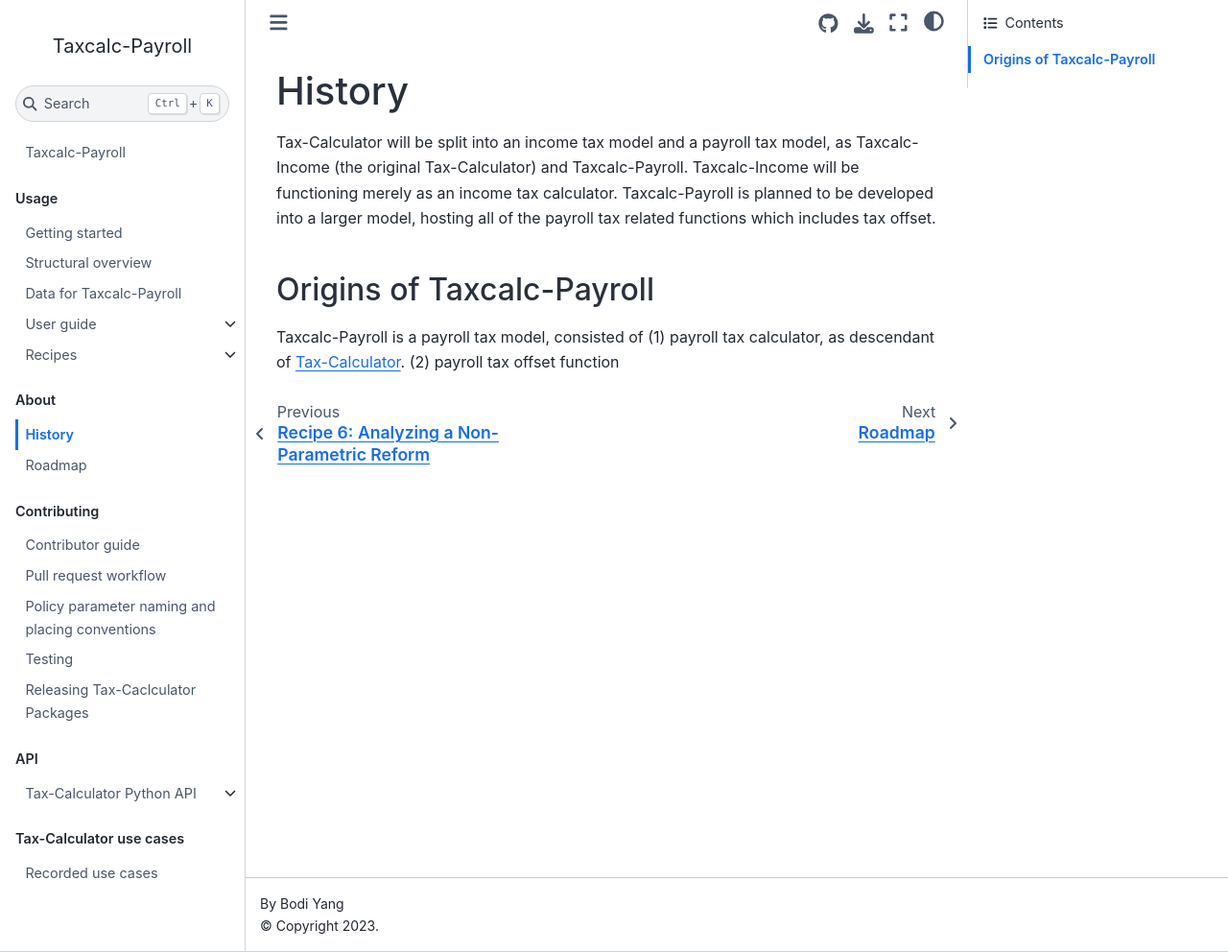
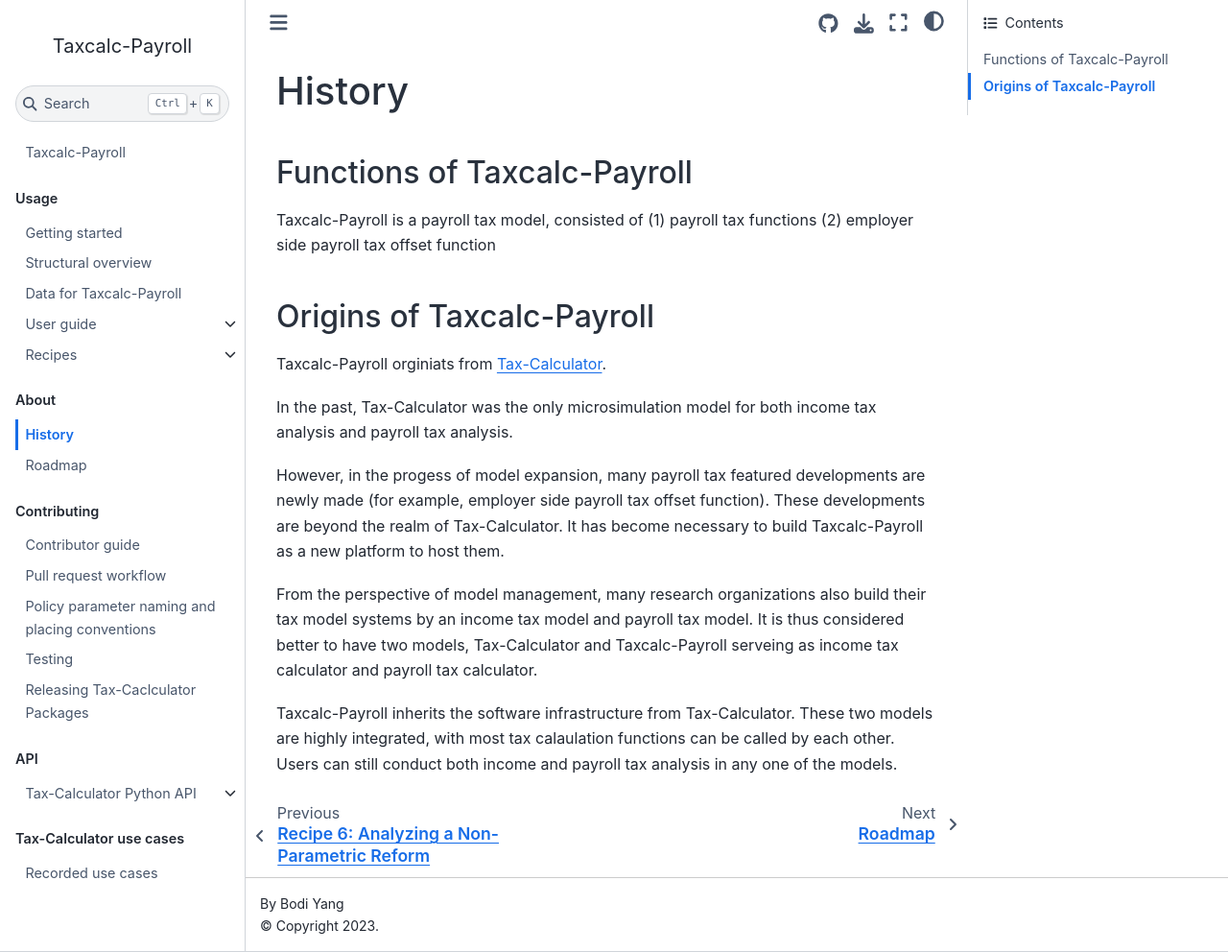
Before and after one commit to bodiyang/Taxcalc-Payroll, a Jupyter Book: the page built from docs/about/history.md, in a window 1280 px wide and 992 px high. Shown: the whole window at 96% size. Built offline with Jupyter Book 1.0.4 settings and Sphinx 7.4.7 and the Sphinx Book theme 1.1.4, drawn with Linux system fonts in a browser that asks for light colours; pages that are not in the unit, such as notebooks, are missing from menus.

Commit message:
update history

```diff
--- a/docs/about/history.md
+++ b/docs/about/history.md
@@ -1,9 +1,18 @@
 History
 =======
 
-Tax-Calculator will be split into an income tax model and a payroll tax model, as Taxcalc-Income (the original Tax-Calculator) and Taxcalc-Payroll. Taxcalc-Income will be functioning merely as an income tax calculator. Taxcalc-Payroll is planned to be developed into a larger model, hosting all of the payroll tax related functions which includes tax offset.
+## Functions of Taxcalc-Payroll
 
+Taxcalc-Payroll is a payroll tax model, consisted of (1) payroll tax functions  (2) employer side payroll tax offset function
 
 ## Origins of Taxcalc-Payroll
 
-Taxcalc-Payroll is a payroll tax model, consisted of (1) payroll tax calculator, as descendant of [Tax-Calculator](https://github.com/PSLmodels/Tax-Calculator).  (2) payroll tax offset function
+Taxcalc-Payroll orginiats from [Tax-Calculator](https://github.com/PSLmodels/Tax-Calculator).
+
+In the past, Tax-Calculator was the only microsimulation model for both income tax analysis and payroll tax analysis.
+
+However, in the progess of model expansion, many payroll tax featured developments are newly made (for example, employer side payroll tax offset function). These developments are beyond the realm of Tax-Calculator. It has become necessary to build Taxcalc-Payroll as a new platform to host them.
+
+From the perspective of model management, many research organizations also build their tax model systems by an income tax model and payroll tax model. It is thus considered better to have two models, Tax-Calculator and Taxcalc-Payroll serveing as income tax calculator and payroll tax calculator.
+
+Taxcalc-Payroll inherits the software infrastructure from Tax-Calculator. These two models are highly integrated, with most tax calaulation functions can be called by each other. Users can still conduct both income and payroll tax analysis in any one of the models.
```
